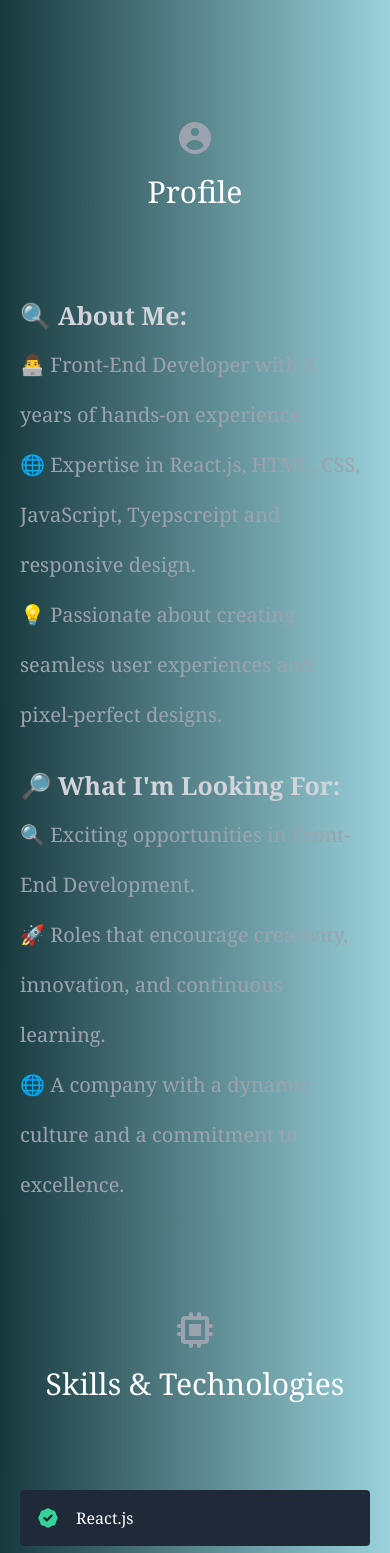
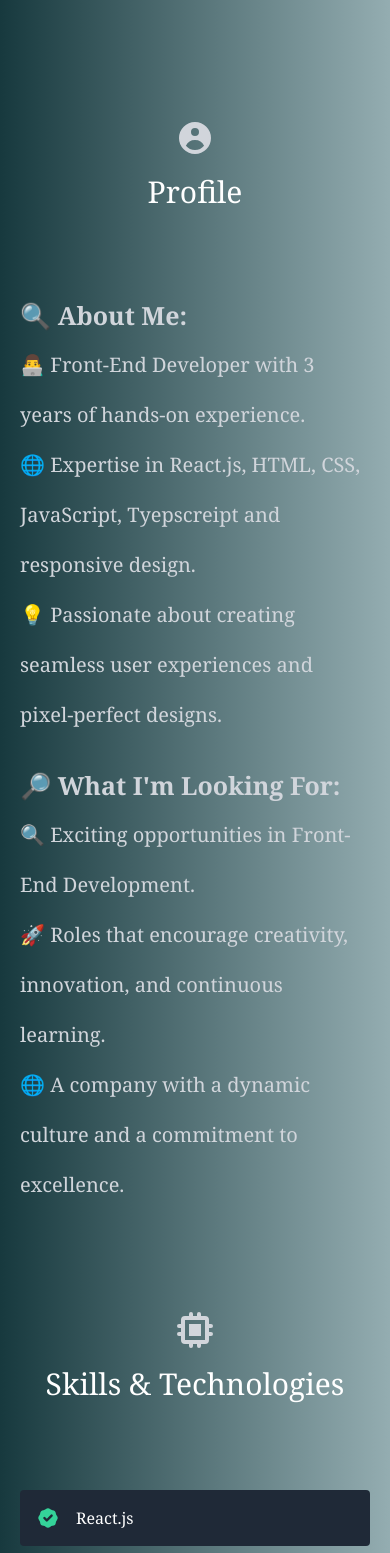
Before and after one commit to Surabhi1997mitra/Portfolio, a React (Create React App) app: page / in a window 390 px wide. Shown: the part 815-2368 px from the top of the page. Built offline with nearby package versions, Linux system fonts and the light colour scheme.

Commit message:
Updated font and responsiveness

```diff
--- a/src/components/About.jsx
+++ b/src/components/About.jsx
@@ -22,7 +22,7 @@ const About = () => {
           <div className="flex justify-center">
             <a
               href="#contact"
-              className="inline-flex text-white shadow-lg shadow-cyan-500/50 bg-light-button border-0 py-2 px-6 focus:outline-none hover:bg-green-600 rounded text-lg">
+              className="md:w-1/2 inline-flex text-white shadow-lg shadow-cyan-500/50 bg-light-button border-0 py-2 px-6 focus:outline-none hover:bg-green-600 rounded text-lg">
               Work With Me
             </a>
             <a
--- a/src/components/AboutMe.jsx
+++ b/src/components/AboutMe.jsx
@@ -7,23 +7,23 @@ const AboutMe = () => {
         <section id="aboutMe">
             <div className="container px-5 py-10 mx-auto">
                 <div className="text-center mb-20">
-                    <UserCircleIcon className="w-10 inline-block mb-4" />
+                    <UserCircleIcon className="w-10 text-gray-300 inline-block mb-4" />
                     <h1 className="sm:text-4xl text-3xl font-medium title-font text-white mb-4">
                         Profile
                     </h1>
                 </div>
                 <div className="aboutMeContent">
                     <div className="aboutMeHeader text-gray-300">🔍 About Me:</div>
-                    <p className="text-gray-400">👨‍💻 Front-End Developer with 3 years of hands-on experience.</p>
-                    <p className="text-gray-400">🌐 Expertise in React.js, HTML, CSS, JavaScript, Tyepscreipt and responsive design.</p>
-                    <p className="text-gray-400">💡 Passionate about creating seamless user experiences and pixel-perfect designs.</p>
+                    <p className="text-gray-300">👨‍💻 Front-End Developer with 3 years of hands-on experience.</p>
+                    <p className="text-gray-300">🌐 Expertise in React.js, HTML, CSS, JavaScript, Tyepscreipt and responsive design.</p>
+                    <p className="text-gray-300">💡 Passionate about creating seamless user experiences and pixel-perfect designs.</p>
                 </div>
 
                 <div className="aboutMeContent">
                     <div className="aboutMeHeader text-gray-300">🔎 What I'm Looking For:</div>
-                    <p className="text-gray-400">🔍 Exciting opportunities in Front-End Development.</p>
-                    <p className="text-gray-400">🚀 Roles that encourage creativity, innovation, and continuous learning.</p>
-                    <p className="text-gray-400">🌐 A company with a dynamic culture and a commitment to excellence.</p>
+                    <p className="text-gray-300">🔍 Exciting opportunities in Front-End Development.</p>
+                    <p className="text-gray-300">🚀 Roles that encourage creativity, innovation, and continuous learning.</p>
+                    <p className="text-gray-300">🌐 A company with a dynamic culture and a commitment to excellence.</p>
                 </div>
             </div >
         </section >
--- a/src/components/Experience.jsx
+++ b/src/components/Experience.jsx
@@ -12,22 +12,22 @@ const Experience = () => {
                 </h1>
                 <div className="flex flex-wrap m-4 flex-col">
                     {experiences.map((experience) => (
-                        <div className="flex rounded-md mb-4 hover:shadow-lg hover:shadow-cyan-500/50">
-                            <div className="p-4 md:w-1/3 w-full flex items-center">
+                        <div className="flex desktop:flex-row flex-col rounded-md mb-4 hover:shadow-lg hover:shadow-cyan-500/50">
+                            <div className="p-4 mobile:w:1 desktop:w-1/3 w-full flex items-center">
                                 <span className="flex-grow flex flex-col pl-4">
                                     <span className="text-gray-300 text-sm uppercase">
                                         {experience.year}
                                     </span>
                                 </span>
                             </div>
-                            <div className="p-4 md:w-2/3 w-full flex justify-start">
+                            <div className="p-4 mobile:w:1 desktop:w-2/3 w-full flex justify-start">
                                 <div className="flex-grow flex flex-col pl-4">
-                                    <span className="text-xl font-medium text-white font-mono mb-2">
+                                    <div className="text-xl font-medium text-white font-mono mb-2">
                                         {experience.designation}
-                                    </span>
-                                    <span className="text-gray-300 text-base">
+                                    </div>
+                                    <div className="text-gray-300 text-base">
                                         {experience.role}
-                                    </span>
+                                    </div>
                                 </div>
                             </div>
                         </div>
--- a/src/components/Skills.jsx
+++ b/src/components/Skills.jsx
@@ -7,7 +7,7 @@ const Skills = () => {
         <section id="skills">
             <div className="container px-5 py-10 mx-auto">
                 <div className="text-center mb-20">
-                    <ChipIcon className="w-10 inline-block mb-4" />
+                    <ChipIcon className="w-10 text-gray-300 inline-block mb-4" />
                     <h1 className="sm:text-4xl text-3xl font-medium title-font text-white mb-4">
                         Skills &amp; Technologies
                     </h1>
--- a/src/components/style.css
+++ b/src/components/style.css
@@ -8,3 +8,14 @@
     font-size: 25px;
     font-weight: bold;
 }
+
+.experience {
+    display: flex;
+    flex-direction: row;
+}
+
+@media (max-width: 800px) {
+    .experience {
+      flex-direction: column;
+    }
+  }
--- a/tailwind.config.js
+++ b/tailwind.config.js
@@ -6,11 +6,15 @@ module.exports = {
       colors: {
         'regal-blue': '#243c5a',
         'background-theme-start': '#17393e',
-        'background-theme-end': '#9bd2db',
+        'background-theme-end': '#94adb1',
         'experience-theme-start': "#3b93a2",
         'light-button': '#17393e'
+      },
+      screens: {
+        desktop: '1000px',
+        mobile: '800px'
       }
-    }
+    },
   },
   variants: {
     extend: {},
```
